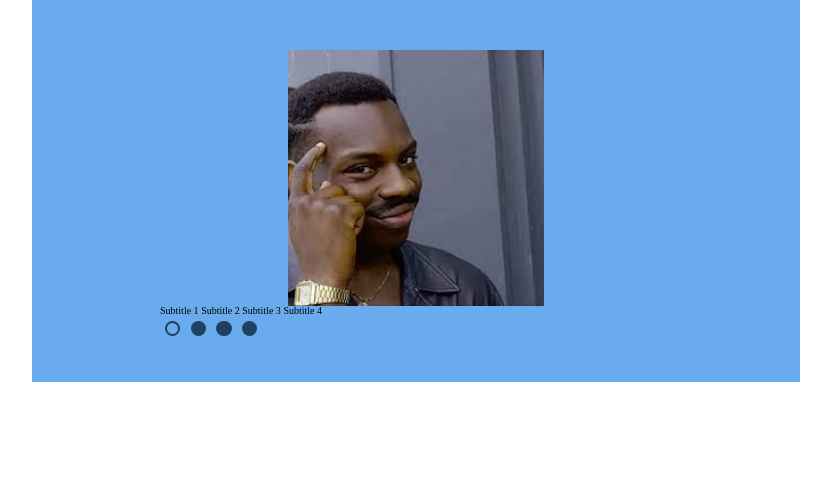
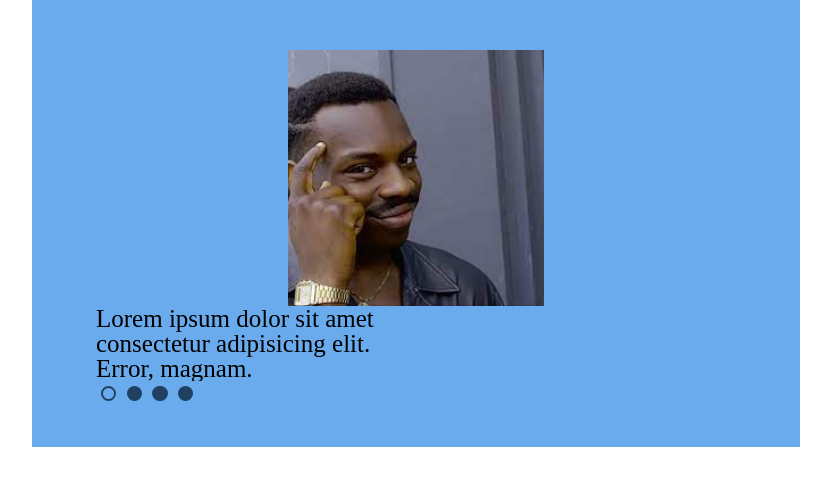
Before and after one commit to AlistrovNick/cssMemSlider, a plain HTML site: page cssMemSlider/index.html in a window 1280 px wide. Shown: the whole page, without its empty margins (224-1055 px from the left). Drawn offline with Linux system fonts and the light colour scheme.

Commit message:
feat: add subtitles slide (Пт, 13 май, 2022 12:38:42)

```diff
--- a/cssMemSlider/index.html
+++ b/cssMemSlider/index.html
@@ -18,17 +18,13 @@
                 <input type="radio" name="slider-button" id="slider-button-03">
                 <input type="radio" name="slider-button" id="slider-button-04">
                 <div class="slider__images">
-                    <div id="mem_1" class="slider__image">
-                    </div>
-                    <div id="mem_2" class="slider__image">
-                    </div>
-                    <div id="mem_3" class="slider__image">
-                    </div>
-                    <div id="mem_4" class="slider__image">
-                    </div>
+                    <div id="mem_1" class="slider__image"></div>
+                    <div id="mem_2" class="slider__image"></div>
+                    <div id="mem_3" class="slider__image"></div>
+                    <div id="mem_4" class="slider__image"></div>
                 </div>
                 <div class="slider__subtitles">
-                    <span class="slider__subtitle">Subtitle 1</span>
+                    <span class="slider__subtitle">Lorem ipsum dolor sit amet consectetur adipisicing elit. Error, magnam.</span>
                     <span class="slider__subtitle">Subtitle 2</span>
                     <span class="slider__subtitle">Subtitle 3</span>
                     <span class="slider__subtitle">Subtitle 4</span>
--- a/cssMemSlider/style.css
+++ b/cssMemSlider/style.css
@@ -41,7 +41,7 @@ h1,h2,h3,h4,h5,h6{font-size:inherit;font-weight: 400;}
 	width: 60vw;
 }
 .content {
-	padding: 5vh 10vw;
+	padding: 5vh 5vw;
 	background-color: #69abec;
 }
 .slider {
@@ -60,6 +60,18 @@ input[type=radio] {
 }
 #slider-button-04:checked ~ .slider__images .slider__image:nth-of-type(1)  {
 	margin-left: -90vw;
+}
+#slider-button-01:checked ~ .slider__subtitles .slider__subtitle:nth-of-type(1) {
+	margin-left: 0;
+}
+#slider-button-02:checked ~ .slider__subtitles .slider__subtitle:nth-of-type(1) {
+	margin-left: -25vw;
+}
+#slider-button-03:checked ~ .slider__subtitles .slider__subtitle:nth-of-type(1) {
+	margin-left: -50vw;
+}
+#slider-button-04:checked ~ .slider__subtitles .slider__subtitle:nth-of-type(1) {
+	margin-left: -75vw;
 }
 #slider-button-01:checked ~ .navigation .navigation__button:nth-of-type(1) div {
 	border: 0.2vw solid #1f4061;
@@ -100,8 +112,16 @@ input[type=radio] {
 	background: url('./assets/img/mem4.jpg') center/contain no-repeat;
 }
 .slider__subtitles {
+	display: flex;
+	width: 25vw;
+	overflow: hidden;
 }
 .slider__subtitle {
+	flex: 0 0 100%;
+	display: block;
+	max-width: 25vw;
+	font-size: 2.5rem;
+	text-align: left;
 }
 .slider__navigation {
 }
```
